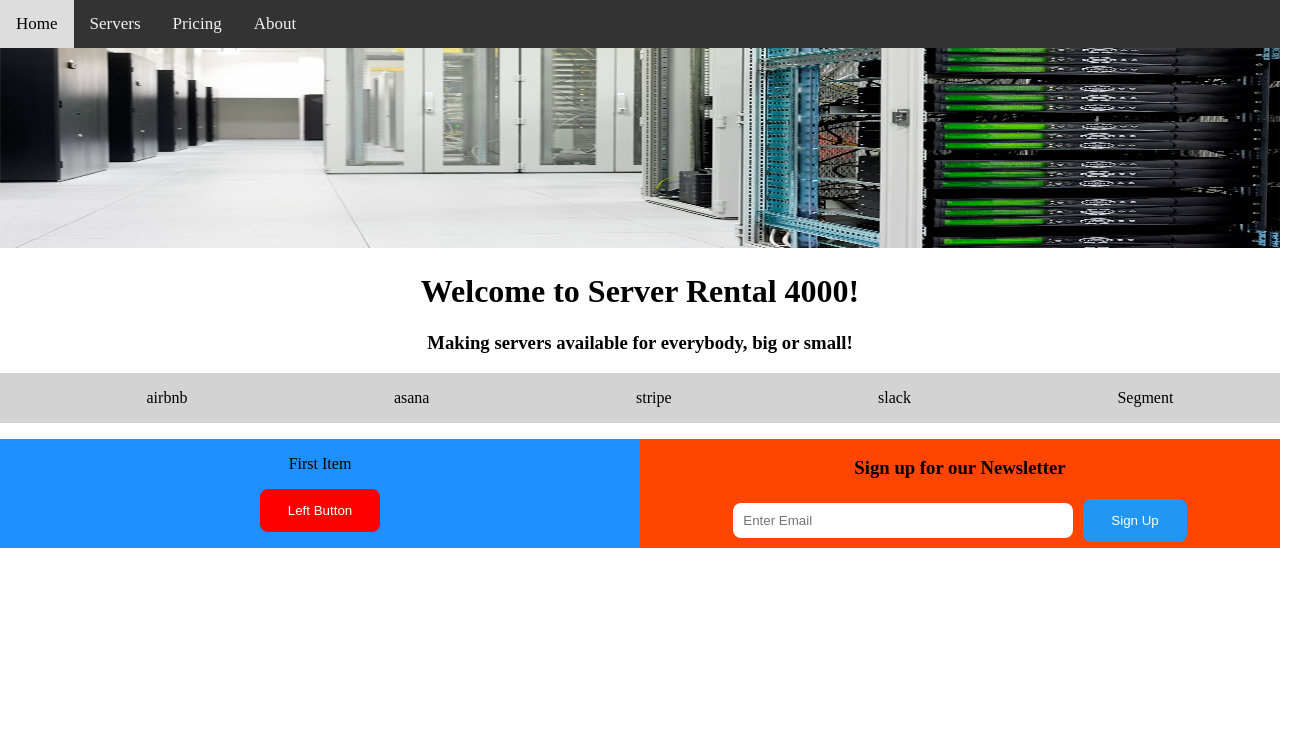
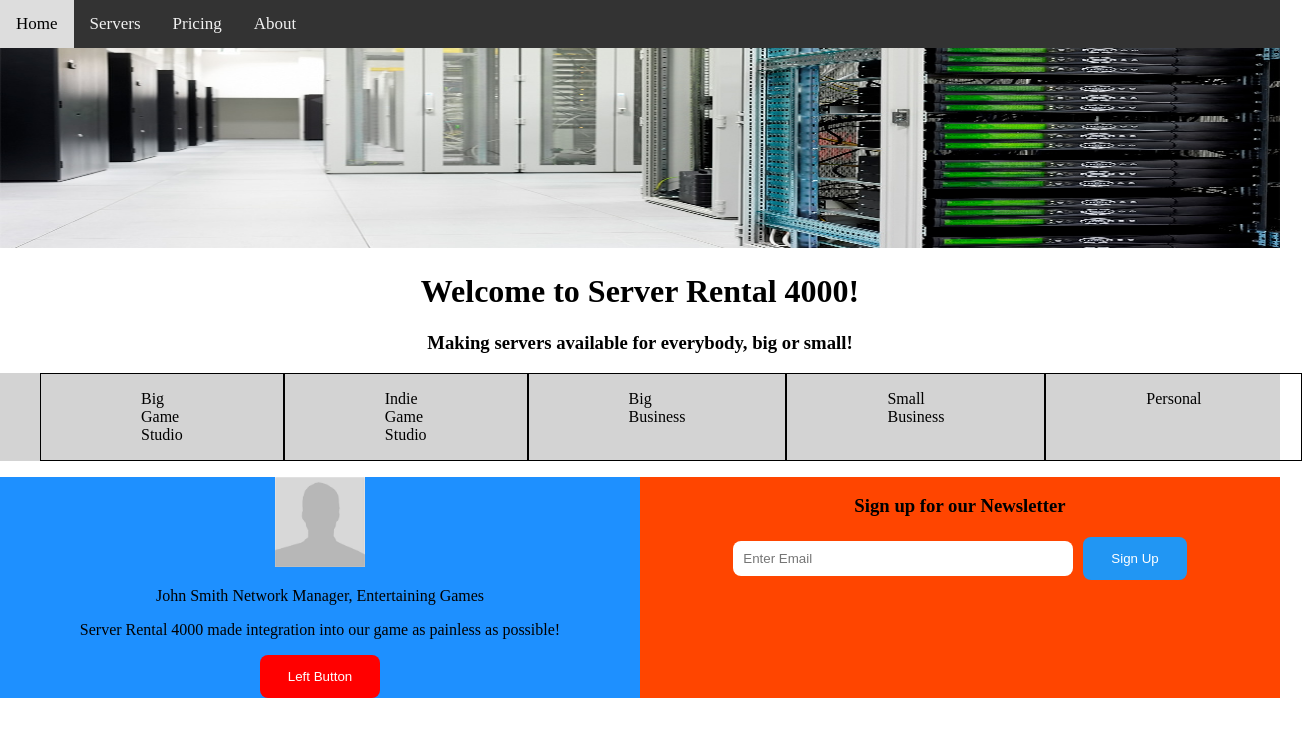
Before and after one commit to Duroxxigar/ServerRetail, an Angular app: page /home in a window 1280 px wide. Shown: the top 736 px of the page, 1302 px wide, since content can reach past the window. Built offline with nearby package versions, Linux system fonts and the light colour scheme.

Commit message:
Created a component to handle testimonials

```diff
--- a/src/app/app.module.ts
+++ b/src/app/app.module.ts
@@ -9,6 +9,7 @@ import {ServersComponent} from './servers/servers.component';
 import {PricingComponent} from './pricing/pricing.component';
 import {AboutComponent} from './about/about.component';
 import {FormsModule} from '@angular/forms';
+import { TestimonialComponent } from './home/testimonial/testimonial.component';
 
 @NgModule({
   declarations: [
@@ -17,7 +18,8 @@ import {FormsModule} from '@angular/forms';
     HomeComponent,
     ServersComponent,
     PricingComponent,
-    AboutComponent
+    AboutComponent,
+    TestimonialComponent
   ],
   imports: [
     BrowserModule,
--- a/src/app/home/home.component.css
+++ b/src/app/home/home.component.css
@@ -39,6 +39,6 @@
 }
 
 .task-item {
-  /*border: 1px solid black;*/
+  border: 1px solid black;
   padding: 0 100px;
 }
--- a/src/app/home/home.component.html
+++ b/src/app/home/home.component.html
@@ -14,7 +14,7 @@
 </div>
 <div class="flex-container">
   <div class="left-half">
-    <p>First Item</p>
+    <app-testimonial></app-testimonial>
     <button class="btn btn-alert">Left Button</button>
   </div>
   <div class="right-half">
--- a/src/app/home/home.component.ts
+++ b/src/app/home/home.component.ts
@@ -11,7 +11,7 @@ export class HomeComponent implements OnInit {
   submitted: boolean = false;
   email: string = '';
 
-  points = ['airbnb', 'asana', 'stripe', 'slack', 'Segment'];
+  points = ['Big Game Studio', 'Indie Game Studio', 'Big Business', 'Small Business', 'Personal'];
 
   constructor() { }
 
--- /dev/null
+++ b/src/app/home/testimonial/testimonial.component.html
@@ -0,0 +1,5 @@
+<div>
+  <img src="../../../assets/images/man.jpg" alt="Picture of a man" style="width: 90px;">
+  <p><span>John Smith</span> Network Manager, Entertaining Games</p>
+  <p>Server Rental 4000 made integration into our game as painless as possible!</p>
+</div>
--- /dev/null
+++ b/src/app/home/testimonial/testimonial.component.ts
@@ -0,0 +1,15 @@
+import { Component, OnInit } from '@angular/core';
+
+@Component({
+  selector: 'app-testimonial',
+  templateUrl: './testimonial.component.html',
+  styleUrls: ['./testimonial.component.css']
+})
+export class TestimonialComponent implements OnInit {
+
+  constructor() { }
+
+  ngOnInit() {
+  }
+
+}
```
Also changed, not shown: src/app/home/testimonial/testimonial.component.css (added), src/assets/images/man.jpg (added), src/assets/images/woman.jpg (added).
